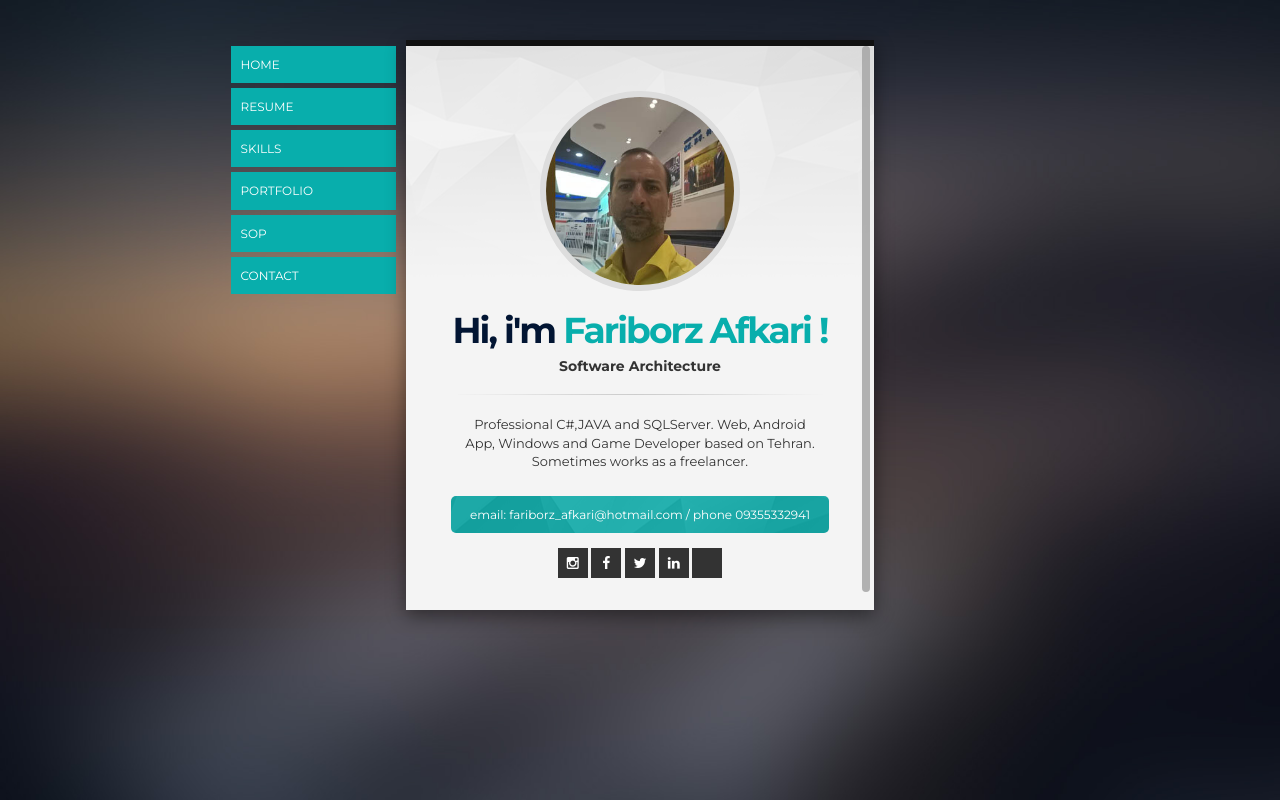
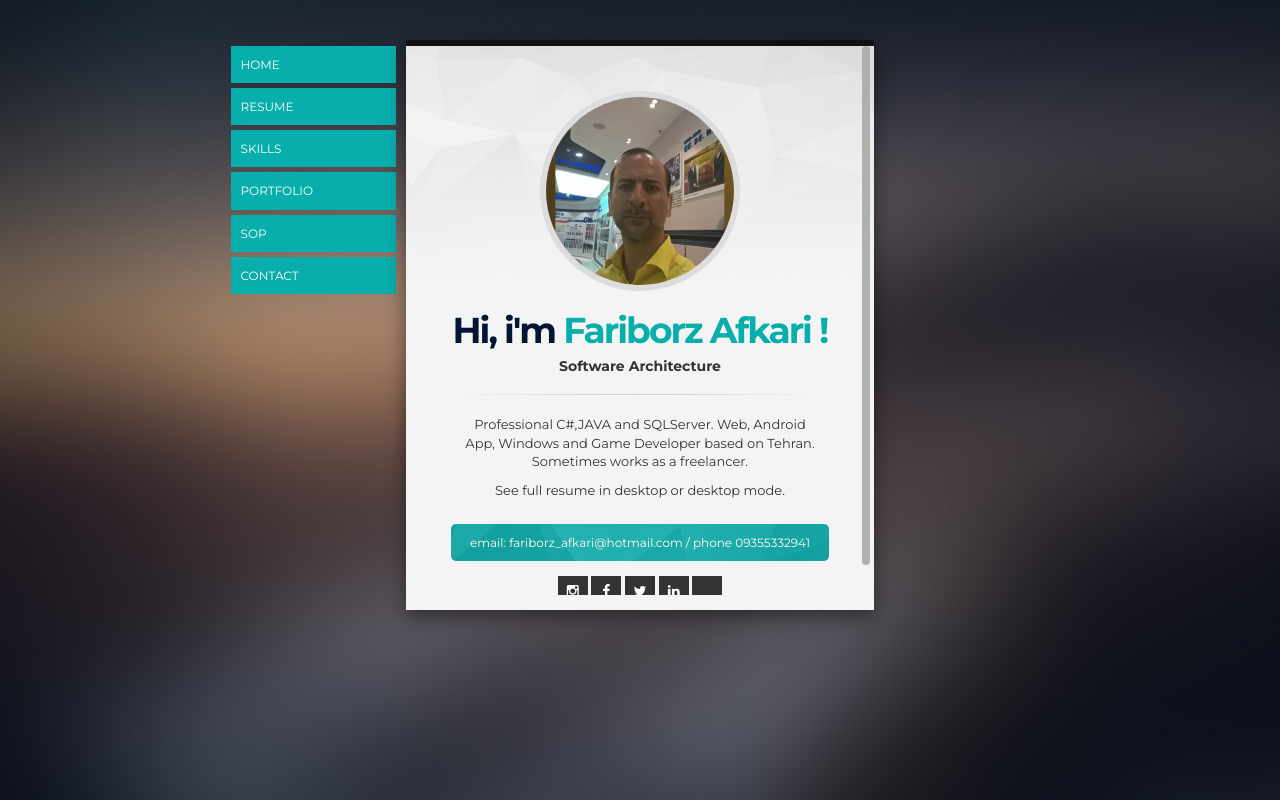
Before and after one commit to Fariborz-Afkari/.github.io, a plain HTML site: page index.html in a window 1280 px wide. Drawn offline with Linux system fonts and the light colour scheme; some packages are replaced by stand-ins of ours; some icons are missing.

Commit message:
Update index.html

```diff
--- a/index.html
+++ b/index.html
@@ -86,6 +86,7 @@
                     <hr class="hr1">
                     <div class="vcard-profile-description-text">
                         <p>Professional C#,JAVA and SQLServer. Web, Android App, Windows and Game Developer based on Tehran. Sometimes works as a freelancer.</p>
+                        <p>See full resume in desktop or desktop mode.</p>
                     </div>
                     <!--/ Description Text -->
                     <!-- Description feature -->
```
